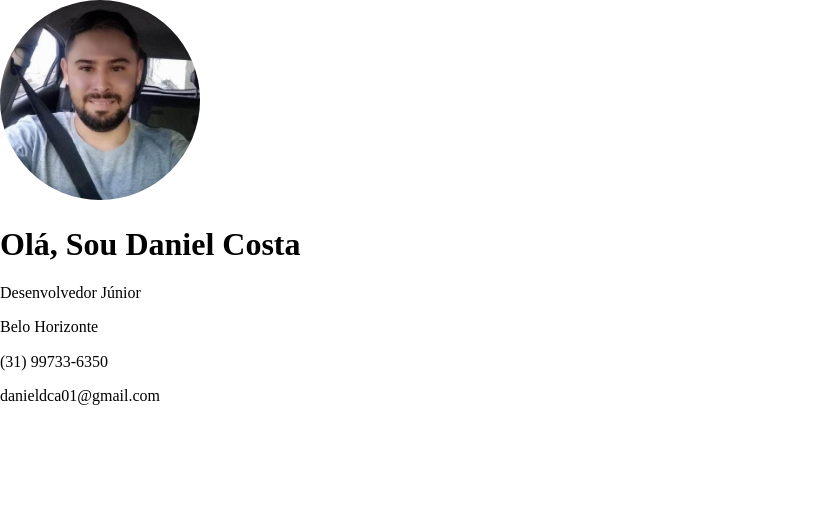
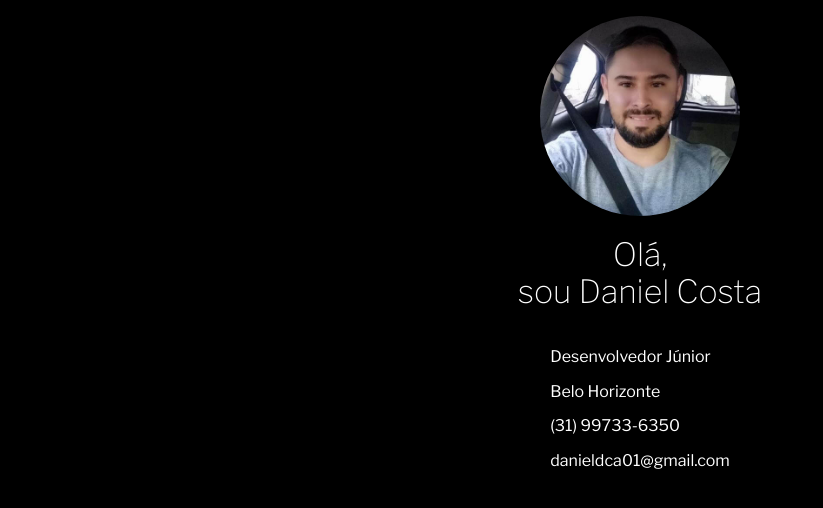
Before and after one commit to danielcosta010/single-page_curriculo, a website: page index.html in a window 1280 px wide. Shown: the whole page, without its empty margins (0-823 px from the left). Drawn offline with nearby package versions, Linux system fonts and the light colour scheme.

Commit message:
Adcionando css

```diff
--- /dev/null
+++ b/assets/css/global.css
@@ -0,0 +1,13 @@
+* {
+  box-sizing: border-box;
+  font-family: "Open sans", sans-serif;
+  font-family: "Libre Franklin", sans-serif;
+  font-optical-sizing: auto;
+  font-weight: 100;
+  font-style: normal;
+}
+
+body {
+  background-color: black;
+  color: white;
+}
--- /dev/null
+++ b/assets/css/header.css
@@ -0,0 +1,24 @@
+.header {
+  display: flex;
+  flex-direction: column;
+  align-items: center;
+  padding: 1rem;
+}
+
+.photo {
+  width: 200px;
+  height: 200px;
+  border-radius: 50%;
+}
+
+.information {
+
+}
+.information p {
+    font-weight: 400;
+}
+
+.title {
+  /* white-space: pre-line; */
+  text-align: center;
+}
--- a/index.html
+++ b/index.html
@@ -10,14 +10,34 @@
       crossorigin="anonymous"
       referrerpolicy="no-referrer"
     />
+    <link rel="stylesheet" href="./assets/css/global.css" />
+    <link rel="stylesheet" href="./assets/css/header.css" />
+
+    <link rel="preconnect" href="https://fonts.googleapis.com" />
+    <link rel="preconnect" href="https://fonts.gstatic.com" crossorigin />
+    <link rel="preconnect" href="https://fonts.googleapis.com">
+    <link rel="preconnect" href="https://fonts.gstatic.com" crossorigin>
+
+    <link href="https://fonts.googleapis.com/css2?family=Libre+Franklin:wght@100..900&display=swap" rel="stylesheet">
     <title>Curriculo Single_Page</title>
   </head>
   <body>
-    <img src="assets/img/foto_perfil.jpg" alt="Foto do perfil de Daniel Costa" style="border-radius: 50%; width: 200px;">
-    <h1>Olá, Sou Daniel Costa</h1>
-    <p>Desenvolvedor Júnior</p>
-    <P>Belo Horizonte</P>
-    <P>(31) 99733-6350</P>
-    <p>danieldca01@gmail.com</p>
+    <header class="header">
+      <img
+        src="assets/img/foto_perfil.jpg"
+        alt="Foto do perfil de Daniel Costa"
+        class="photo"
+      />
+      <h1 class="title">
+        Olá, <br>
+        sou Daniel Costa
+      </h1>
+      <div class="information">
+        <p>Desenvolvedor Júnior</p>
+        <p>Belo Horizonte</p>
+        <p>(31) 99733-6350</p>
+        <p>danieldca01@gmail.com</p>
+      </div>
+    </header>
   </body>
 </html>
```
Also changed, not shown: assets/img/css/global.css (deleted), assets/img/css/header.css (deleted).
